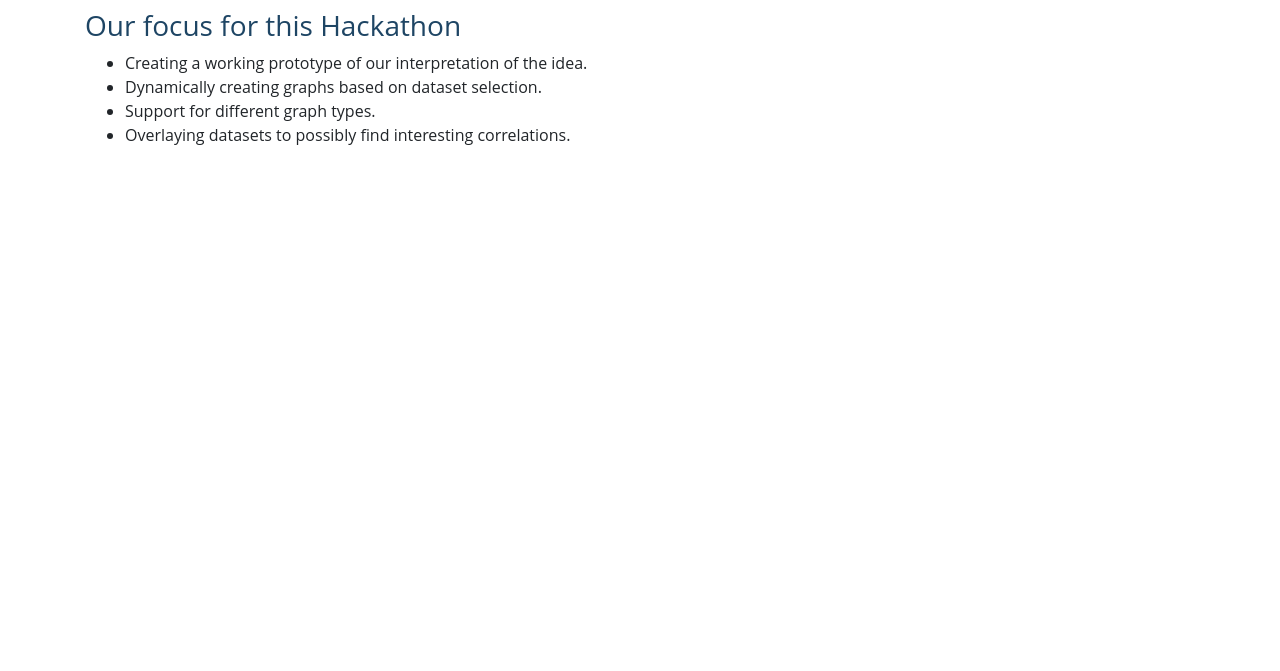
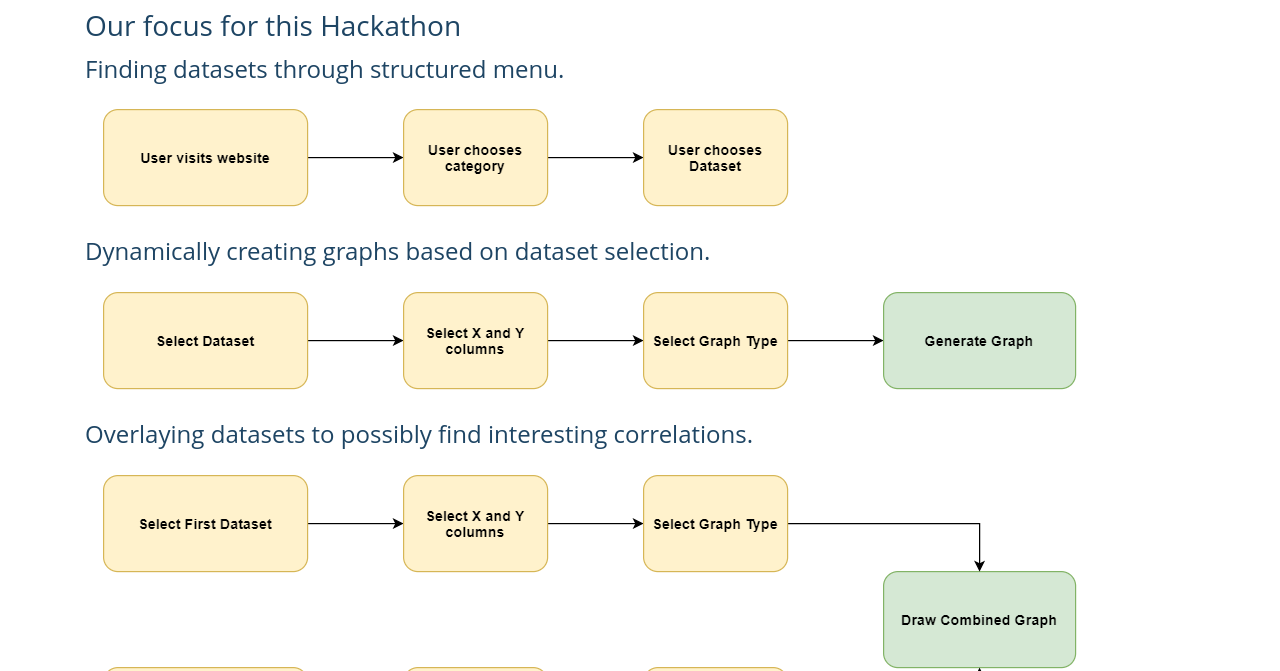
Before and after one commit to olivierbouchomsfontys/olivierbouchomsfontys.github.io, a plain HTML site: page slide.html in a window 1280 px wide. Shown: the part 129-800 px from the top of the page. Drawn offline with nearby package versions, Linux system fonts and the light colour scheme.

Commit message:
added images

```diff
--- a/slide.html
+++ b/slide.html
@@ -31,14 +31,14 @@
         <h1>Data Visualisation Proof of Concept</h1>
         <div>
             <h3>Our focus for this Hackathon</h3>
-            <ul>
-                <li>Creating a working prototype of our interpretation of the idea.</li>
-                <li>Dynamically creating graphs based on dataset selection.</li>
-                <li>Support for different graph types.</li>
-                <li>Overlaying datasets to possibly find interesting correlations.</li>
-            </ul>
-            <img src=""
+            <h4>Finding datasets through structured menu.</h4>
+            <img src="img/category-flow.png" alt=""/>
+            <h4>Dynamically creating graphs based on dataset selection.</h4>
+            <img src="img/single-dataset-flow.png" alt=""/>
+            <h4>Overlaying datasets to possibly find interesting correlations.</h4>
+            <img src="img/multiple-datasets-flow.png" alt=""/>
         </div>
+        <a class="btn btn-primary" href="cards.html">Continue <i class="fas fa-caret-right"></i></a>
     </div>
 </main>
 
```
Also changed, not shown: img/category-flow.png (added), img/flow-diagram.png (added), img/multiple-datasets-flow.png (added), img/single-dataset-flow.png (added), 1 other file.
